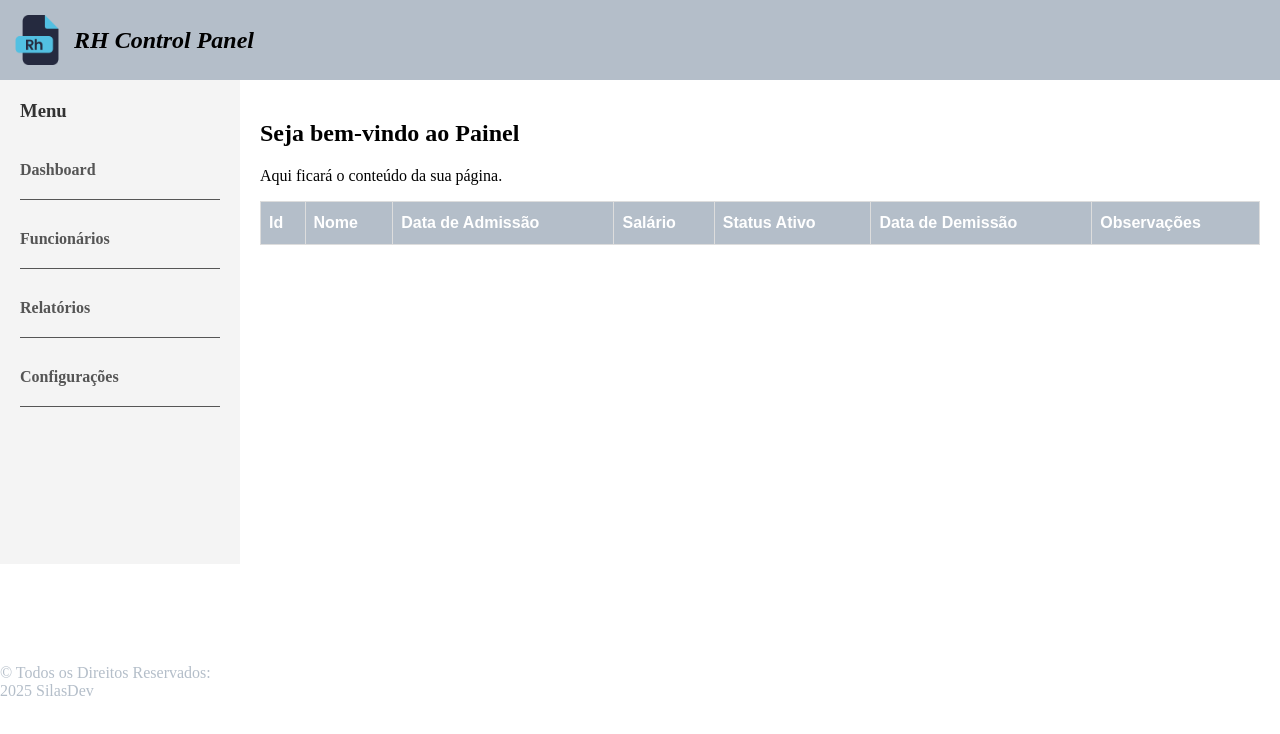
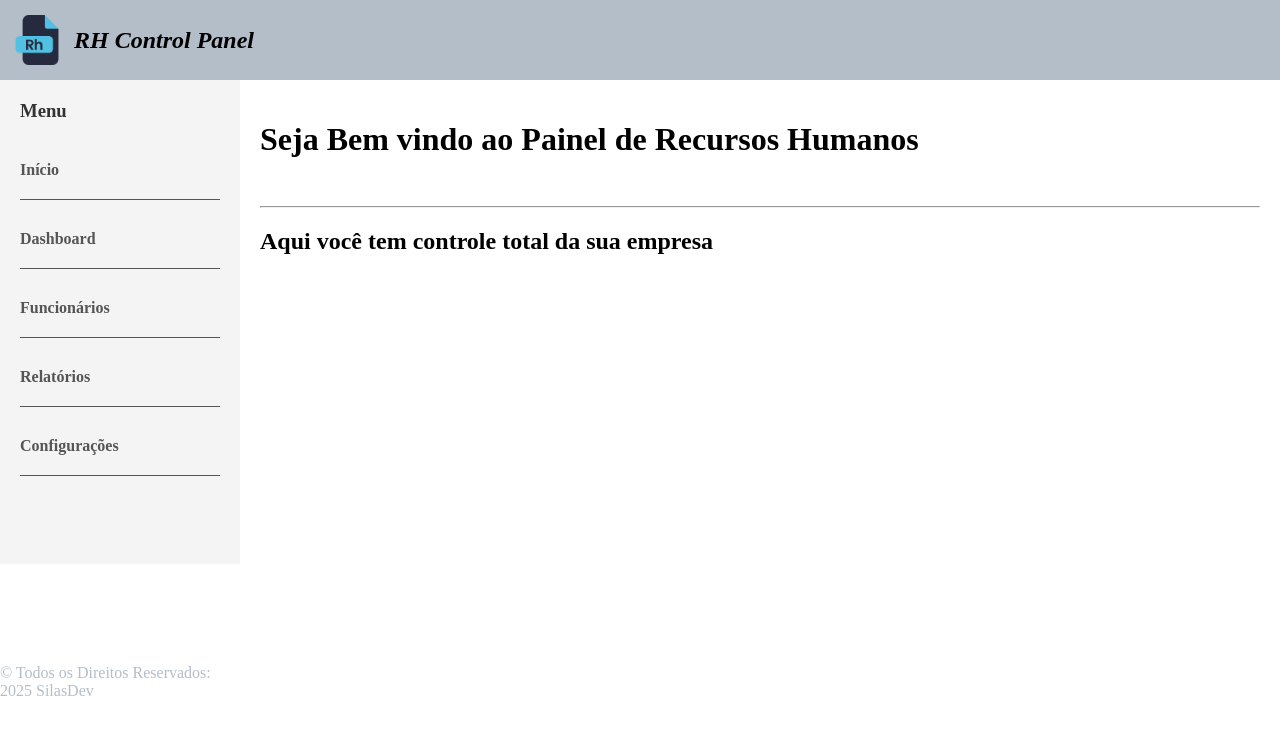
Before and after one commit to SILAS-JOB/RHPanel, an Angular app in the folder web/: page / in a window 1280 px wide. Shown: the top 734 px of the page. Built offline with nearby package versions, Linux system fonts and the light colour scheme; no server answers.

Commit message:
feat: app routes

```diff
--- a/web/src/app/app.html
+++ b/web/src/app/app.html
@@ -3,15 +3,10 @@
   <app-navbar></app-navbar>
 
   <app-sidebar></app-sidebar>
-
   <main class="main-content" id="content">
-    <h2>Seja bem-vindo ao Painel</h2>
-    <p>Aqui ficará o conteúdo da sua página.</p>
-  <app-funcionarios id="table"></app-funcionarios>
+    <router-outlet ></router-outlet>
   </main>
 
   <app-footer></app-footer>
 
 </div>
-
-<router-outlet></router-outlet>
--- a/web/src/app/components/navbar.component/navbar.component.html
+++ b/web/src/app/components/navbar.component/navbar.component.html
@@ -1,6 +1,8 @@
+<a routerLink="">
     <div>
         <nav>
             <img src="/assets/img/rh.png" class="icons"/>
             <h1>RH Control Panel</h1>
         </nav>
     </div>
+</a>
--- a/web/src/app/components/navbar.component/navbar.component.scss
+++ b/web/src/app/components/navbar.component/navbar.component.scss
@@ -1,4 +1,9 @@
 $layout-color: #B4BEC9;
+
+a {
+  text-decoration: none;
+  color: inherit
+}
 
 div {
 
--- a/web/src/app/components/sidebar.component/sidebar.component.html
+++ b/web/src/app/components/sidebar.component/sidebar.component.html
@@ -1,9 +1,10 @@
 <aside>
   <h3>Menu</h3>
   <ul>
+    <li><a routerLink="">Início</a></li>
     <li><a >Dashboard</a></li>
-    <li><a >Funcionários</a></li>
-    <li><a href="#">Relatórios</a></li>
-    <li><a href="#">Configurações</a></li>
+    <li><a routerLink="/funcionarios">Funcionários</a></li>
+    <li><a >Relatórios</a></li>
+    <li><a >Configurações</a></li>
   </ul>
 </aside>
--- a/web/src/app/components/sidebar.component/sidebar.component.ts
+++ b/web/src/app/components/sidebar.component/sidebar.component.ts
@@ -1,10 +1,14 @@
 import { Component } from '@angular/core';
+import { RouterLinkWithHref, RouterLink } from '@angular/router';
 
 @Component({
   selector: 'app-sidebar',
-  imports: [],
+  imports: [RouterLink],
   templateUrl: './sidebar.component.html',
   styleUrl: './sidebar.component.scss',
+  providers: [
+    RouterLinkWithHref
+  ]
 })
 export class SidebarComponent {
 
```
Also changed, not shown: web/src/app/app.routes.ts (+10 -2 lines), web/src/app/components/navbar.component/navbar.component.ts (+6 -1 lines). Lines whose indentation alone changed are shown as unchanged.
